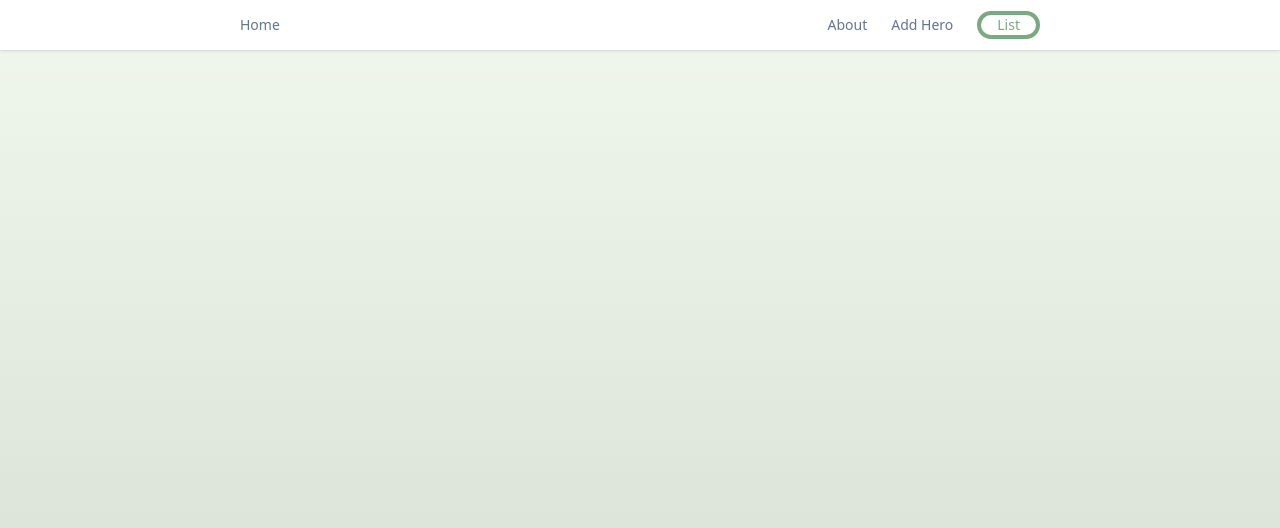
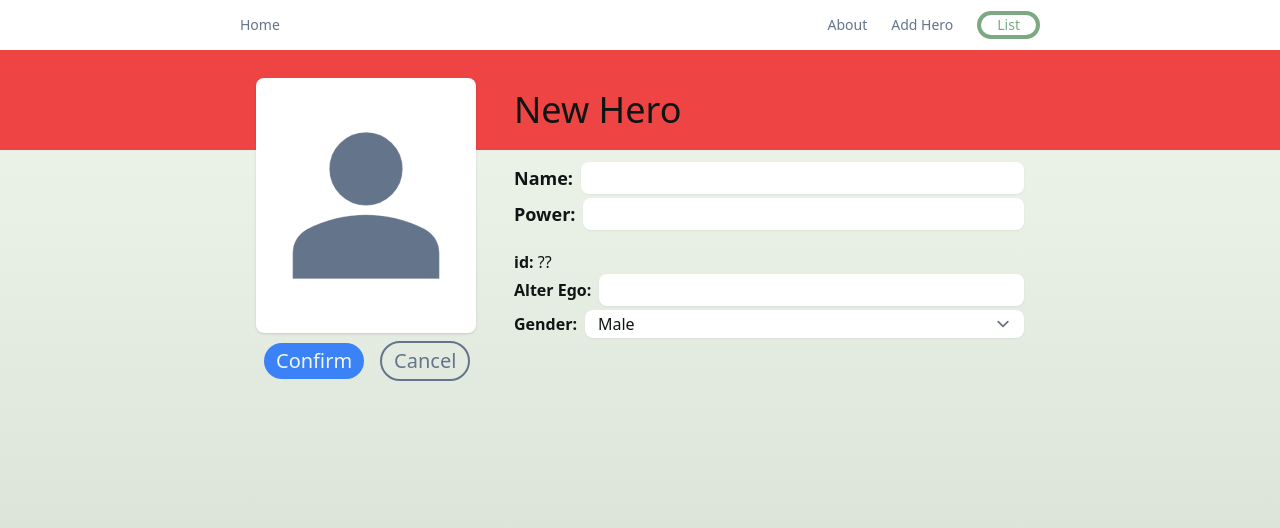
Before and after one commit to GustavoSasaki/hero-front-end, an Angular app: page /add in a window 1280 px wide. Before the commit this address led to /. Shown: the top 528 px of the page. Built offline with nearby package versions, Linux system fonts and the light colour scheme.

Commit message:
add hero page created

```diff
--- a/src/app/app-routing.module.ts
+++ b/src/app/app-routing.module.ts
@@ -1,11 +1,13 @@
 import { NgModule } from '@angular/core';
 import { RouterModule, Routes } from '@angular/router';
+import { HeroCreationComponent } from './hero-creation/hero-creation.component';
 import { HeroDetailComponent } from './hero-detail/hero-detail.component';
 import { HeroesComponent } from './heroes/heroes.component';
 import { TopHeroesComponent } from './top-heroes/top-heroes.component';
 
 const routes: Routes = [
   { path: 'heroes', component: HeroesComponent },
+  { path: 'add', component: HeroCreationComponent },
   {path: '', component: TopHeroesComponent, pathMatch: 'full'},
   { path: 'detail/:id', component: HeroDetailComponent },
 ];
--- a/src/app/app.component.html
+++ b/src/app/app.component.html
@@ -5,7 +5,7 @@
       <div class="flex-grow flex flex-row-reverse gap-6 items-center">
         <a class="transition-all duration-300 hover:bg-accent border-accent border-4 hover:text-primary text-accent rounded-3xl px-4"
           routerLink="/heroes">List</a>
-          <a class="hover:text-slate-700"  routerLink="/heroes">Add Hero</a>
+          <a class="hover:text-slate-700"  routerLink="/add">Add Hero</a>
         <a class="hover:text-slate-700" routerLink="/heroes">About</a>
       </div>
     </nav>
--- a/src/app/app.module.ts
+++ b/src/app/app.module.ts
@@ -12,7 +12,8 @@ import { TopHeroesComponent } from './top-heroes/top-heroes.component';
 import { GetImgUrlPipe } from './get-img-url.pipe';
 import {MatIconModule} from '@angular/material/icon'
 import { BrowserAnimationsModule } from '@angular/platform-browser/animations';
-import {MatProgressSpinnerModule} from '@angular/material/progress-spinner'
+import {MatProgressSpinnerModule} from '@angular/material/progress-spinner';
+import { HeroCreationComponent } from './hero-creation/hero-creation.component'
 
 @NgModule({
   declarations: [
@@ -22,7 +23,8 @@ import {MatProgressSpinnerModule} from '@angular/material/progress-spinner'
     MessagesComponent,
     FormHeroComponent,
     TopHeroesComponent,
-    GetImgUrlPipe
+    GetImgUrlPipe,
+    HeroCreationComponent
   ],
   imports: [
     BrowserModule,
--- /dev/null
+++ b/src/app/hero-creation/hero-creation.component.css
@@ -0,0 +1,11 @@
+.material-symbols-outlined {
+  font-variation-settings:
+  'FILL' 1,
+  'wght' 400,
+  'GRAD' 0,
+  'opsz' 24
+}
+
+.ng-star-inserted {
+  stroke: white!important;
+}
--- /dev/null
+++ b/src/app/hero-creation/hero-creation.component.html
@@ -0,0 +1,92 @@
+<div *ngIf="hero">
+
+    <div class=" bg-red-500 pt-10 md:pb-5 pb-1 mb-3 ">
+        <div class="md:grid grid-cols-[218px_auto_auto]  gap-10 container">
+            <div></div>
+            <div class="md:absolute -mt-3 ">
+
+                <div class="w-[220px] h-[255px] rounded-lg bg-white mb-2 mx-auto shadow text-red-700">
+                    <svg xmlns="http://www.w3.org/2000/svg" height="255px" viewBox="0 -960 960 960" width="220px">
+                        <path fill="#64748b"
+                            d="M480-480q-66 0-113-47t-47-113q0-66 47-113t113-47q66 0 113 47t47 113q0 66-47 113t-113 47ZM160-160v-112q0-34 17.5-62.5T224-378q62-31 126-46.5T480-440q66 0 130 15.5T736-378q29 15 46.5 43.5T800-272v112H160Z" />
+                    </svg>
+                </div>
+                <div class="hidden items-center gap-4 md:flex pl-2">
+                    <button (click)="addHero()" type="button"
+                        class="px-3 py-1 text-primary text-xl bg-blue-500 hover:bg-blue-600 rounded-3xl flex items-center">
+                        <div *ngIf="isAdditing" class="pr-1">
+                            <mat-spinner [diameter]="25"></mat-spinner>
+                        </div>
+
+                        <p>Confirm</p>
+                    </button>
+
+                    <button (click)="cancelAddition()" type="button" class="px-3 py-1 text-xl rounded-3xl border-2 text-slate-500 border-slate-500">
+                        <p>Cancel</p>
+                    </button>
+                </div>
+
+            </div>
+
+            <h2 class=" text-4xl capitalize md:text-left text-center">New Hero</h2>
+        </div>
+    </div>
+    <div class="md:grid grid-cols-[218px_auto]  gap-10 container min-h-[200px]">
+        <div></div>
+        <div>
+            <div class="mb-1">
+                <div class="text-lg flex items-center gap-2 h-[32px]">
+                    <label for="heroName" class="font-[550]">Name: </label>
+                    <input [attr.disabled]="isAdditing" required name="heroName" id="heroName" minlength="1"
+                        class="disabled:text-slate-600 py-[1px] text-lg capitalize rounded-lg border-transparent focus:border-secondary focus:ring-0 w-full shadow-sm"
+                        type="text" [(ngModel)]="hero.name" />
+                </div>
+                <p *ngIf="hero.name.length == 0 && tryAdded" class="text-red-500">Invalid name</p>
+            </div>
+
+            <div class="mb-5">
+                <div class="text-lg  flex items-center gap-2 h-[32px]">
+                    <label for="power" class="font-[550]">Power: </label>
+                    <input required [attr.disabled]="isAdditing"
+                        class="disabled:text-slate-600 py-[1px] text-lg rounded-lg border-transparent focus:border-secondary focus:ring-0 w-full shadow-sm"
+                        type="text" [(ngModel)]="hero.power" />
+                </div>
+                <p *ngIf="hero.power.length == 0 && tryAdded" class="text-red-500">Invalid Power</p>
+            </div>
+
+            <div><span class="font-[550]">id: </span>??</div>
+            <div class="flex items-center gap-2 mb-1 h-[32px]">
+                <label for="alter-name" class="font-[550] whitespace-nowrap">Alter Ego: </label>
+                <input [attr.disabled]="isAdditing"
+                    class="disabled:text-slate-600 py-[1px] text-lg  rounded-lg border-transparent focus:border-secondary focus:ring-0 w-full shadow-sm"
+                    type="text" [(ngModel)]="hero.alter_ego" />
+            </div>
+            <div class="flex items-center gap-2 mb-1">
+                <label for="gender" class="font-[550]">Gender: </label>
+                <select [attr.disabled]="isAdditing"
+                    class="disabled:text-slate-600 py-[1px]  rounded-lg border-transparent focus:border-secondary focus:ring-0 w-full shadow-sm"
+                    type="text" [(ngModel)]="hero.gender">
+                    <option value="male">Male</option>
+                    <option value="female">Female</option>
+                    <option value="non binary">Non Binary</option>
+                    <option value="no genre">No Genre</option>
+                </select>
+            </div>
+        </div>
+
+        <div class="flex items-center gap-4 md:hidden pt-4 pl-2">
+            <button (click)="addHero()" type="button"
+                class="px-3 py-1 text-primary text-xl bg-blue-500 hover:bg-blue-600 rounded-3xl flex items-center">
+                <div *ngIf="isAdditing" class="pr-1">
+                    <mat-spinner [diameter]="25"></mat-spinner>
+                </div>
+
+                <p>Confirm</p>
+            </button>
+
+            <button (click)="cancelAddition()" type="button" class="px-3 py-1 text-xl rounded-3xl border-2 text-slate-500 border-slate-500">
+                <p>Cancel</p>
+            </button>
+        </div>
+    </div>
+</div>
--- /dev/null
+++ b/src/app/hero-creation/hero-creation.component.ts
@@ -0,0 +1,67 @@
+import { Component, OnInit } from '@angular/core';
+import { Router } from '@angular/router';
+import { Hero } from '../hero';
+import { MessageService } from '../message.service';
+import { BACK_END_URL } from '../variables';
+
+@Component({
+  selector: 'app-hero-creation',
+  templateUrl: './hero-creation.component.html',
+  styleUrls: ['./hero-creation.component.css']
+})
+export class HeroCreationComponent {
+  hero: Omit<Hero, 'id'> = {
+    gender: 'male',
+    name: '',
+    alter_ego: '',
+    power: ''
+
+  }
+  isAdditing = false
+  tryAdded = false
+
+
+  constructor(
+    private messageService: MessageService,
+    private router: Router
+  ) { }
+
+  async addHero() {
+    this.tryAdded = true
+
+    if (this.isAdditing && !this.isHeroValid()) return
+    this.isAdditing = true
+
+    const post = await fetch(`${BACK_END_URL}/api/createHero`,
+      { body: JSON.stringify(this.hero), method: "POST" })
+
+    if (post.ok) {
+      this.messageService.add(`${this.hero.name} was added to the database`)
+      await this.redirect(post)
+    } else {
+      this.isAdditing = false
+    }
+  }
+
+  isHeroValid() {
+    return this.hero.name.length > 0 && this.hero.alter_ego.length > 0 && this.hero.power.length > 0
+  }
+  async redirect(post: Response) {
+    const response = await post.json()
+    const id = response?.id
+    const router = this.router
+
+    setTimeout(function () {
+      if (!!id) {
+        router.navigateByUrl(`/detail/${id}`)
+      }
+      else {
+        router.navigateByUrl('/')
+      }
+    }, 10_000);
+  }
+
+  cancelAddition() {
+    this.router.navigateByUrl('/')
+  }
+}
```
